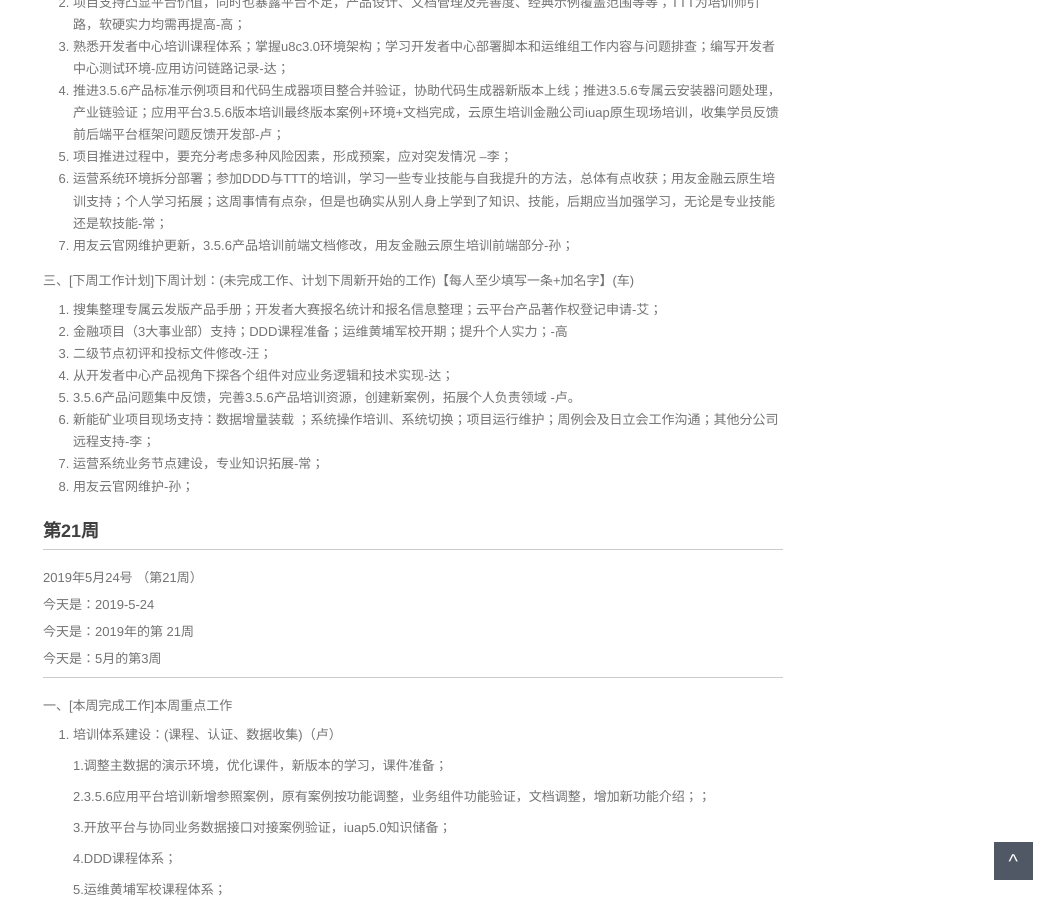
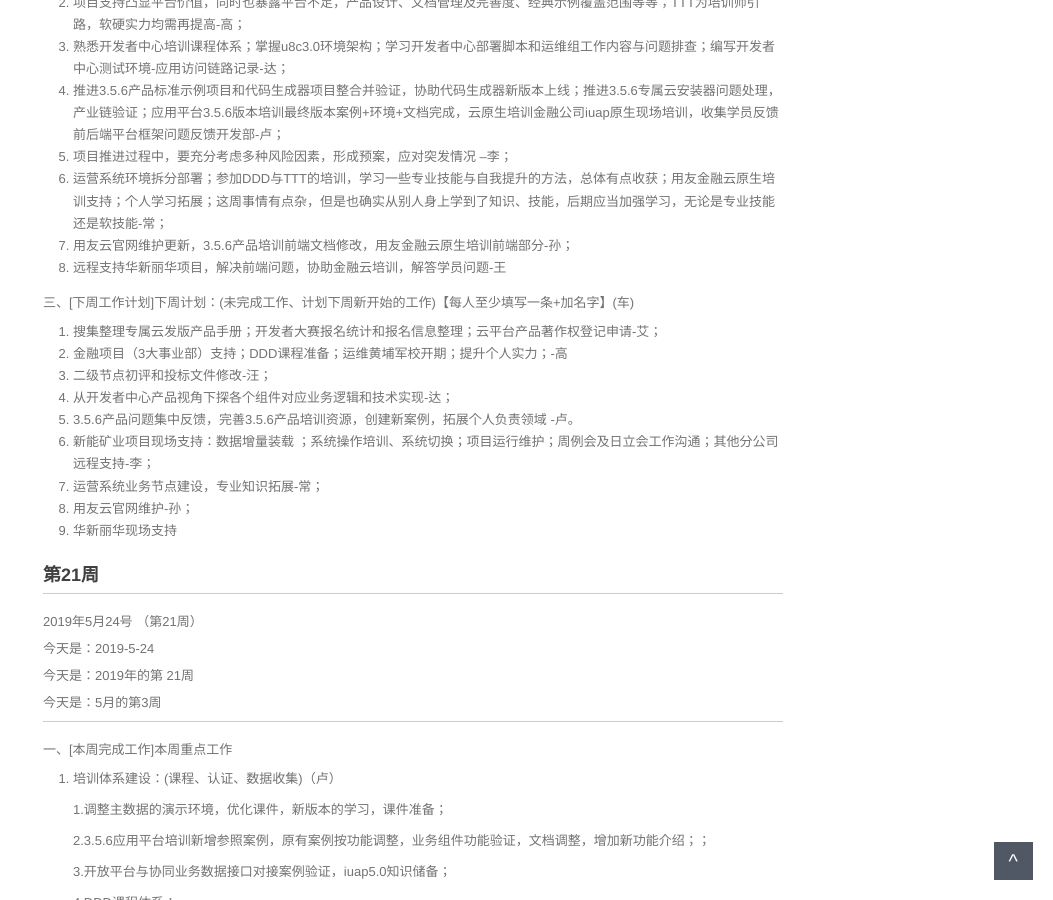
Before and after one commit to walllFlower/blog, a Jekyll site: the page built from _posts/2018-07-17-day_report_cxz.md, in a window 1280 px wide and 900 px high, scrolled down 1448 px. Shown: the whole window, without its empty margins (227-1280 px from the left). Built offline with Jekyll 4.4.1, drawn with Linux system fonts in a browser that asks for light colours; comment, search, counter and statistics services are not loaded.

Commit message:
Update 2018-07-17-day_report_cxz.md

```diff
--- a/_posts/2018-07-17-day_report_cxz.md
+++ b/_posts/2018-07-17-day_report_cxz.md
@@ -88,6 +88,7 @@ categories: 技术运营工作周报
 5. 项目推进过程中，要充分考虑多种风险因素，形成预案，应对突发情况 --李；
 6. 运营系统环境拆分部署；参加DDD与TTT的培训，学习一些专业技能与自我提升的方法，总体有点收获；用友金融云原生培训支持；个人学习拓展；这周事情有点杂，但是也确实从别人身上学到了知识、技能，后期应当加强学习，无论是专业技能还是软技能-常；
 7. 用友云官网维护更新，3.5.6产品培训前端文档修改，用友金融云原生培训前端部分-孙；
+8. 远程支持华新丽华项目，解决前端问题，协助金融云培训，解答学员问题-王
 
 三、[下周工作计划]下周计划：(未完成工作、计划下周新开始的工作)【每人至少填写一条+加名字】(车)
 
@@ -99,6 +100,7 @@ categories: 技术运营工作周报
 6. 新能矿业项目现场支持：数据增量装载 ；系统操作培训、系统切换；项目运行维护；周例会及日立会工作沟通；其他分公司远程支持-李；
 7. 运营系统业务节点建设，专业知识拓展-常；
 8. 用友云官网维护-孙；
+9. 华新丽华现场支持
 
 ###  第21周
 
```
